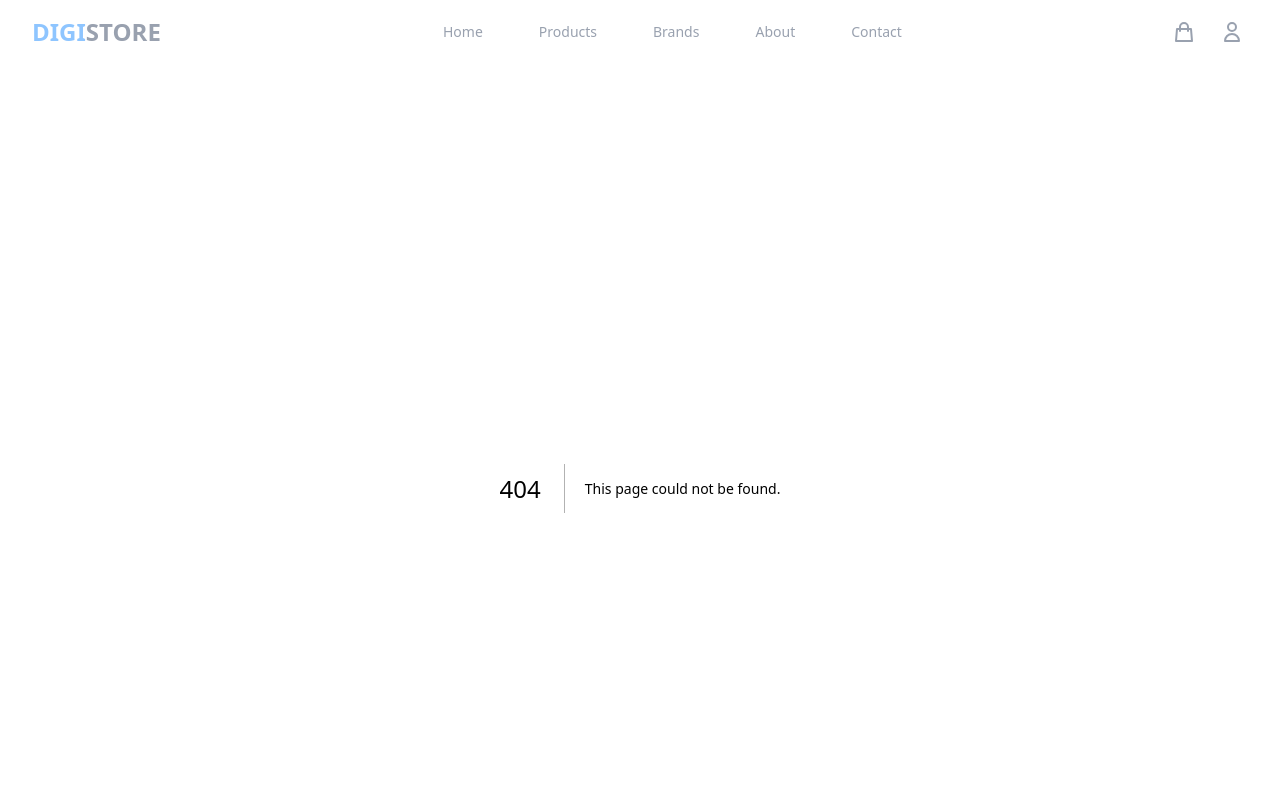
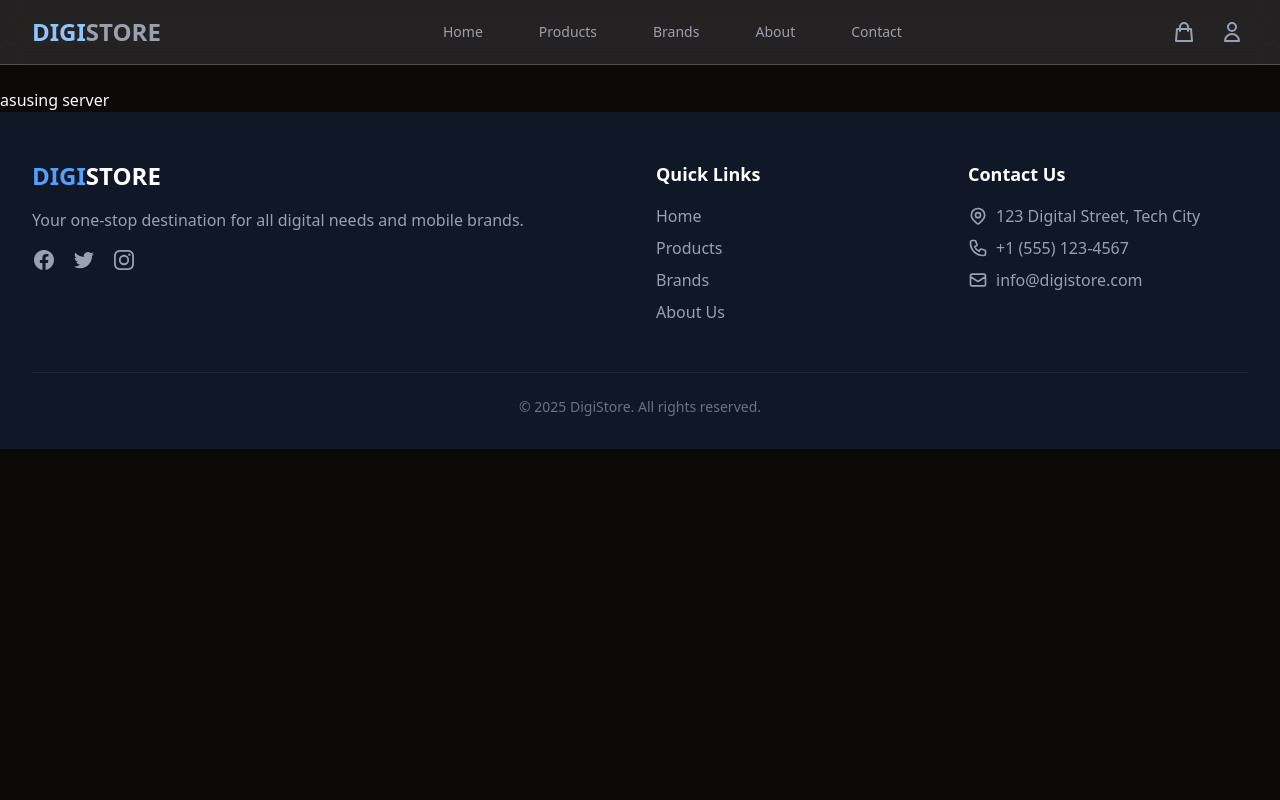
Before and after one commit to amir-mc/mini-ecommerce, a Next.js app: page /teste in a window 1280 px wide. Before the commit this address had no page. Shown: the top 800 px of the page. Built offline with nearby package versions, Linux system fonts and the light colour scheme.

Commit message:
add user

```diff
--- a/app/page.tsx
+++ b/app/page.tsx
@@ -1,4 +1,3 @@
-import { prisma } from "@/lib/prisma";
 import Hero from "@/section/hero";
 
 export default async function Home() {
--- /dev/null
+++ b/app/teste/comp.tsx
@@ -0,0 +1,14 @@
+'use client'
+import React from "react";
+
+
+const Wrapp = ({children}:{children:React.ReactNode}) => {
+  console.log("wrap compo")
+    return (
+        <div className="flex items-center">
+            {children}
+        </div>
+     );
+}
+
+export default Wrapp;
--- /dev/null
+++ b/app/teste/ex.tsx
@@ -0,0 +1,10 @@
+const Px = () => {
+
+    return (
+        <div>
+            using server
+        </div>
+     );
+}
+
+export default Px;
--- /dev/null
+++ b/app/teste/page.tsx
@@ -0,0 +1,17 @@
+
+import Wrapp from "./comp";
+import Px from "./ex";
+
+const Ax = () => {
+    return (
+        <div>
+            <Wrapp>
+                as
+            <Px/>
+
+            </Wrapp>
+        </div>
+     );
+}
+
+export default Ax;
```
